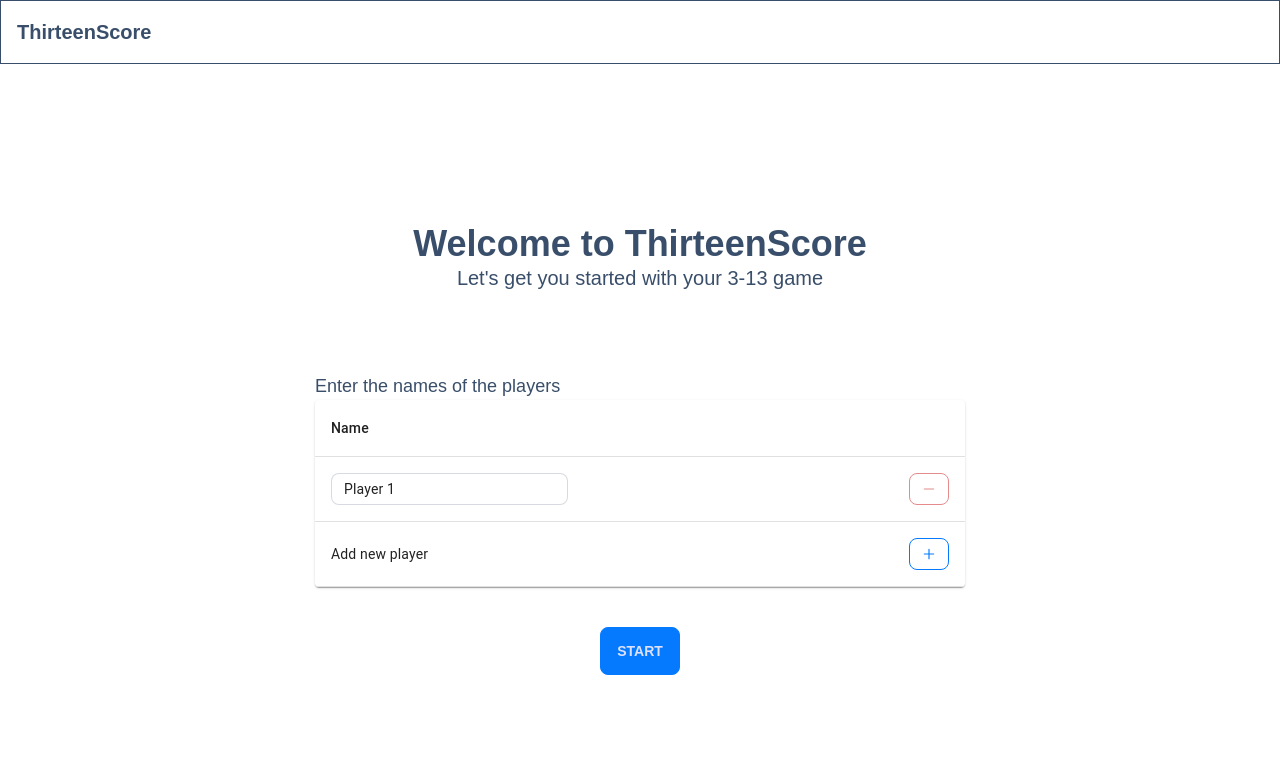
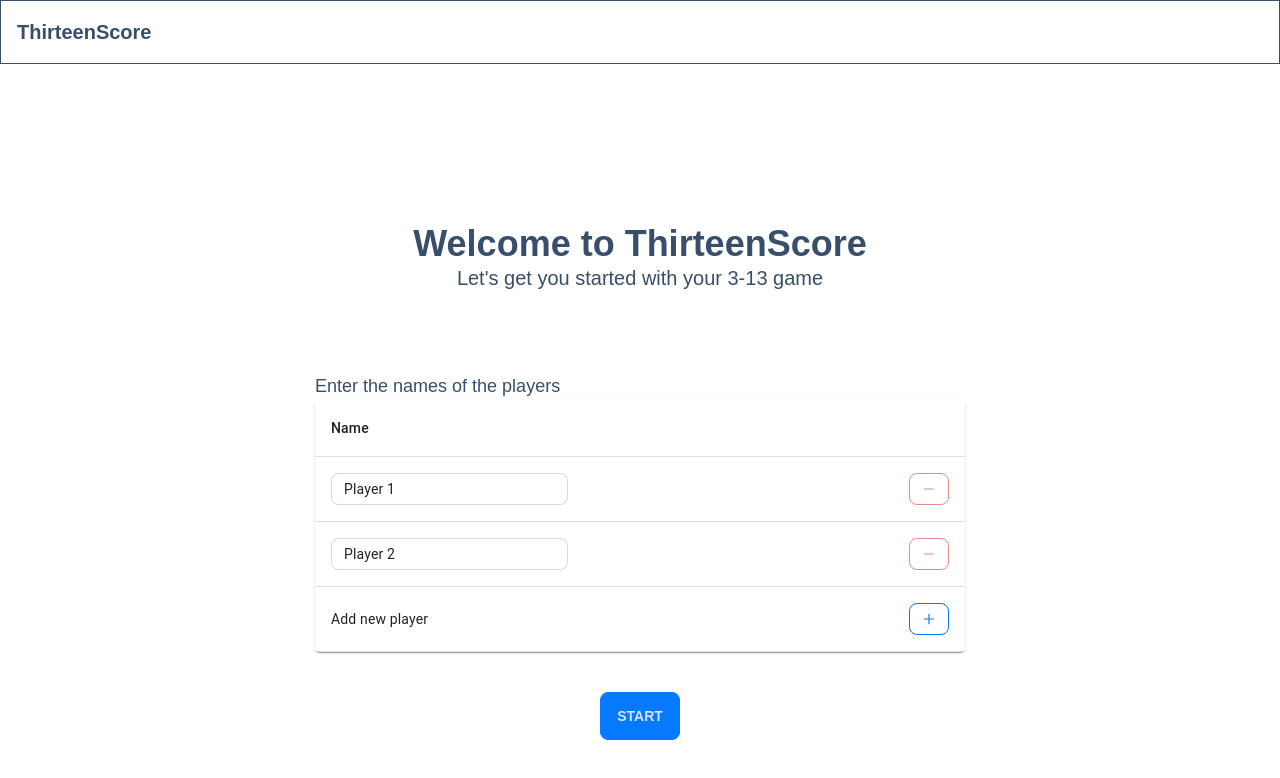
Before and after one commit to Its-Alann/ThirteenScore, a Next.js app: page / in a window 1280 px wide. Shown: the top 778 px of the page. Built offline with nearby package versions, Linux system fonts and the light colour scheme.

Commit message:
Added toast notifs and name changes function

```diff
--- a/components/Table.tsx
+++ b/components/Table.tsx
@@ -9,6 +9,8 @@ import TableHead from "@mui/material/TableHead";
 import TableRow from "@mui/material/TableRow";
 import Paper from "@mui/material/Paper";
 import { HiOutlineMinus, HiOutlinePlus } from "react-icons/hi";
+import { ToastContainer, toast } from "react-toastify";
+import "react-toastify/dist/ReactToastify.css";
 
 export default function BasicTable() {
   interface Player {
@@ -17,29 +19,40 @@ export default function BasicTable() {
   }
 
   const [ID, setID] = useState(2);
+  const [validNames, setValidNames] = useState(true);
 
   const [players, setPlayers] = useState<Player[]>([
-    { id: 1, name: "Player 1" },
+    { id: 0, name: "Player 1" },
+    { id: 1, name: "Player 2" },
   ]);
 
   const addPlayer = (ID: number) => {
     const newPlayer: Player = {
       id: ID,
-      name: `Player ${ID}`,
+      name: `Player ${ID + 1}`,
     };
     setID(ID + 1);
     setPlayers([...players, newPlayer]);
-    console.log(players);
   };
 
   const removePlayer = (id: number) => {
     setPlayers(players.filter((player) => player.id !== id));
   };
 
-  const changeName = (id: number, name: string) => {
-    const updatedPlayers = players.map((player) =>
-      player.id === id ? { ...player, name: name } : player
-    );
+  const changeNames = (id: number, name: string) => {
+    players.map((player) => {
+      if (player.id === id) {
+        player.name = name;
+      }
+    });
+
+    // Need to find an alt for this
+    checkNames();
+  };
+
+  const checkNames = () => {
+    const isValid = players.every((player) => player.name.trim() !== "");
+    setValidNames(isValid);
   };
 
   return (
@@ -63,9 +76,11 @@ export default function BasicTable() {
                     <input
                       type="text"
                       placeholder="Enter name"
-                      className="input input-bordered input-sm  w-1/2 max-w-xs"
-                      defaultValue={`Player ${player.id}`}
-                      onChange={() => changeName(player.id)}
+                      className="input input-bordered input-sm w-1/2 max-w-xs"
+                      defaultValue={`Player ${player.id + 1}`}
+                      onChange={(e: React.FormEvent<HTMLInputElement>) =>
+                        changeNames(player.id, e.currentTarget.value)
+                      }
                     />
                   </TableCell>
                   <TableCell align="right">
@@ -101,11 +116,57 @@ export default function BasicTable() {
         <button
           type="submit"
           className="btn btn-primary"
-          onClick={() => console.log(players)}
+          onClick={() => {
+            checkNames();
+            if (validNames && players.length >= 2) {
+              console.log(players);
+            } else {
+              if (!validNames) {
+                console.error("Invalid player names");
+                toast.error("Enter all player names", {
+                  position: "bottom-center",
+                  autoClose: 5000,
+                  hideProgressBar: false,
+                  closeOnClick: true,
+                  pauseOnHover: true,
+                  draggable: true,
+                  progress: undefined,
+                  theme: "colored",
+                });
+              }
+              if (players.length < 2) {
+                toast.error("Minimum 2 players required", {
+                  position: "bottom-center",
+                  autoClose: 5000,
+                  hideProgressBar: false,
+                  closeOnClick: true,
+                  pauseOnHover: true,
+                  draggable: true,
+                  progress: undefined,
+                  theme: "colored",
+                });
+              }
+            }
+          }}
         >
           Start
         </button>
       </div>
+
+      <div>
+        <ToastContainer
+          position="bottom-center"
+          autoClose={5000}
+          hideProgressBar
+          newestOnTop={false}
+          closeOnClick
+          rtl={false}
+          pauseOnFocusLoss
+          draggable
+          pauseOnHover
+          theme="colored"
+        />
+      </div>
     </div>
   );
 }
--- a/package.json
+++ b/package.json
@@ -24,6 +24,7 @@
     "react": "18.2.0",
     "react-dom": "18.2.0",
     "react-icons": "^4.9.0",
+    "react-toastify": "^9.1.3",
     "tailwindcss": "3.3.2",
     "typescript": "5.1.3"
   },
```
Also changed, not shown: 1 other file (tests, documents, lock files or other folders).
